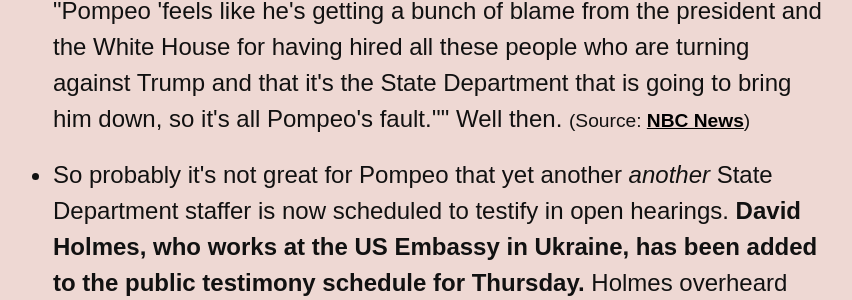
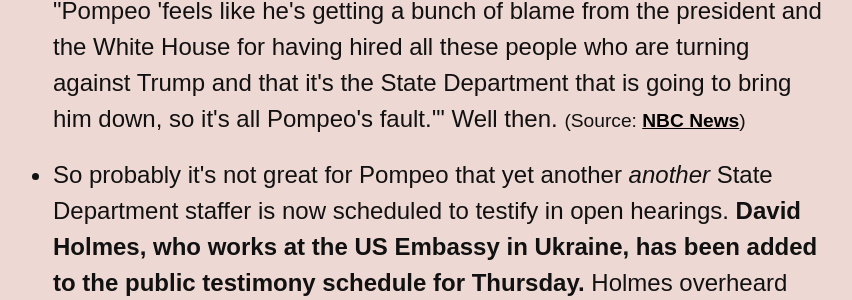
Before and after one commit to dansinker/impeachment.fyi, a Jekyll site: the page built from index.md, in a window 1280 px wide and 900 px high, scrolled down 1485 px. Shown: the part 371-671 px from the top of the window, without its empty margins (277-1129 px from the left). Built offline with Jekyll 4.4.1, drawn with Linux system fonts in a browser that asks for light colours; nearby versions of some CDN libraries; some web fonts are replaced; comment, search, counter and statistics services are not loaded; some of the changed text lies outside the part shown.

```diff
--- a/_data/news.yml
+++ b/_data/news.yml
@@ -8,7 +8,7 @@ news:
   - item: Of course, even as the president said he'd consider providing written testimony to Congress, <b>the House was in court arguing that he may have lied in his written testimony provided to the Mueller investigation</b>. "There is evidence, very sadly, that the President might have provided untruthful answers and this is a key part of the impeachment inquiry," House general counsel Douglas Letter told the US Court of Appeals for the DC Circuit today. The House is in court to force the Department of Justice to turn over grand jury material from the Mueller investigation. On top of the questions the House is already attempting to answer by gaining access to these documents, Friday's conviction of Trump associate Roger Stone has opened questions as to whether Trump's written answers to Mueller in regards to what he knew about Stone's contacts with Wikileaks were untrue. So it's definitely a good idea to have him provide written testimony again, that's for sure.
     source: CNN
     url: https://www.cnn.com/2019/11/18/politics/house-investigating-trump-lying-to-mueller/index.html
-  - item:  Meanwhile, fallout from last week's open impeachment hearings has reached the "palace intrigue" stage. NBC News reported today that <b>the "impeachment inquiry has created the first rift between President Donald Trump and the Cabinet member who has been his closest ally, Secretary of State Mike Pompeo."</b> Most of the testimony in the House impeachment inquiry—both closed-door and open—has come from current and former State Department officials. According to NBC, "Pompeo 'feels like he's getting a bunch of blame from the president and the White House for having hired all these people who are turning against Trump and that it's the State Department that is going to bring him down, so it's all Pompeo's fault.''" Well then.
+  - item:  Meanwhile, fallout from last week's open impeachment hearings has reached the "palace intrigue" stage. NBC News reported today that <b>the "impeachment inquiry has created the first rift between President Donald Trump and the Cabinet member who has been his closest ally, Secretary of State Mike Pompeo."</b> Most of the testimony in the House impeachment inquiry—both closed-door and open—has come from current and former State Department officials. According to NBC, "Pompeo 'feels like he's getting a bunch of blame from the president and the White House for having hired all these people who are turning against Trump and that it's the State Department that is going to bring him down, so it's all Pompeo's fault.'" Well then.
     source: NBC News
     url: https://www.nbcnews.com/politics/trump-impeachment-inquiry/trump-s-impeachment-ire-turns-pompeo-amid-diplomats-starring-roles-n1082716
   - item: So probably it's not great for Pompeo that yet another <i>another</i> State Department staffer is now scheduled to testify in open hearings. <b>David Holmes, who works at the US Embassy in Ukraine, has been added to the public testimony schedule for Thursday.</b> Holmes overheard the July 26 phone call that US ambassador to the EU Gordon Sondland had with Trump in a crowded restaurant and <i>just</i> testified behind closed doors on Friday. During that call, Holmes testified that he heard the president ask Sondland if Ukrainian president Zelensky was "gonna do the investigation" into the Bidens, to which Sondland responded that Zelensky would do "anything you ask him to." Holmes will now testify alongside White House National Security Council official Fiona Hill on Thursday, making him the <i>ninth</i> witness scheduled to testify this week. Nine. <i>Cries</i>.
```
